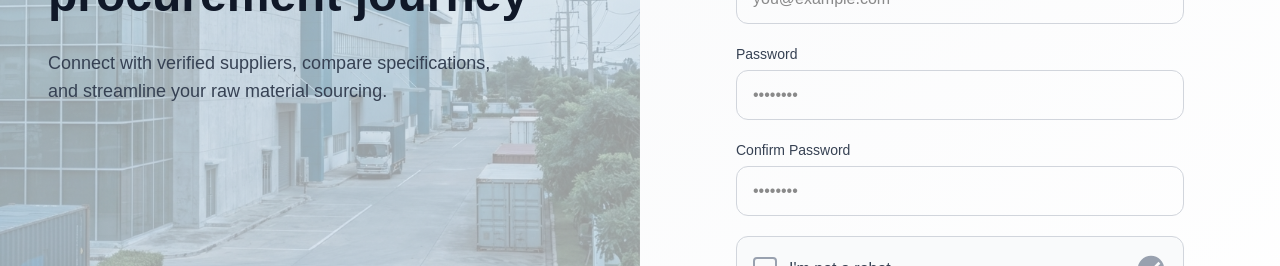
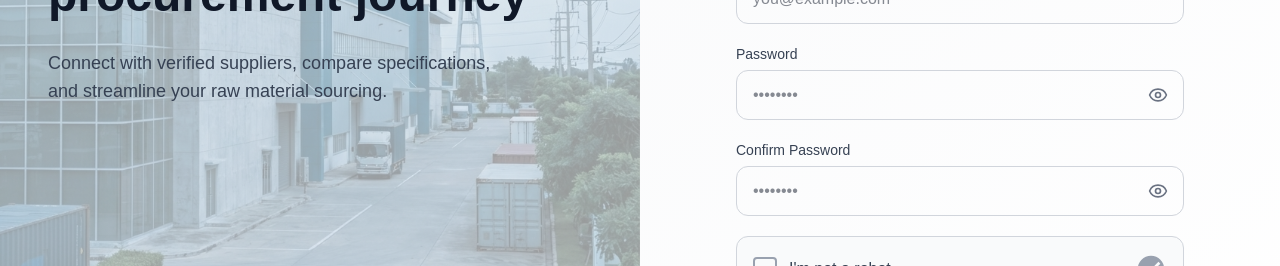
Before and after one commit to SupplAI-Organization/buyers-dashboard, a Next.js app: page /login in a window 1280 px wide. Both pictures are taken after a click on the button "Sign Up". Shown: the part 460-726 px from the top of the page. Built offline with nearby package versions, Linux system fonts and the light colour scheme; no server answers.

Commit message:
Fix text visibility and add password eye toggle

```diff
--- a/app/components/landing-page/HowItWorks.tsx
+++ b/app/components/landing-page/HowItWorks.tsx
@@ -32,7 +32,9 @@ export default function HowItWorks() {
       id="how-it-works"
       className="py-20 max-w-6xl mx-auto px-6 scroll-mt-16"
     >
-      <h2 className="text-2xl font-semibold text-center">How SupplAI Works</h2>
+      <h2 className="text-2xl font-semibold text-center text-gray-900">
+        How SupplAI Works
+      </h2>
 
       <div className="grid grid-cols-2 md:grid-cols-4 gap-5 md:gap-6 mt-12 max-w-4xl mx-auto">
         {landingImages.steps.map((img, i) => (
--- a/app/components/login/LoginForm.tsx
+++ b/app/components/login/LoginForm.tsx
@@ -4,7 +4,7 @@ import { supabase } from "@/lib/supabaseClient";
 
 import { useState } from "react";
 import Link from "next/link";
-
+import { Eye, EyeOff } from "lucide-react";
 
 export default function LoginForm() {
   const router = useRouter();
@@ -15,6 +15,8 @@ export default function LoginForm() {
   const [isNotRobot, setIsNotRobot] = useState(false);
   const [isGoogleLoading, setIsGoogleLoading] = useState(false);
   const [isSubmitting, setIsSubmitting] = useState(false);
+  const [showPassword, setShowPassword] = useState(false);
+  const [showConfirmPassword, setShowConfirmPassword] = useState(false);
 
   const handleSubmit = async (e: React.FormEvent) => {
     e.preventDefault();
@@ -43,8 +45,7 @@ export default function LoginForm() {
 
       // SUCCESS
       console.log("Logged in successfully");
-    router.push("/dashboard")
-
+      router.push("/dashboard");
     }
 
     // SIGN UP
@@ -76,7 +77,7 @@ const handleGoogleSignIn = async () => {
     setIsGoogleLoading(true);
 
     // Small delay to allow UI to update before the redirect
-  await new Promise(resolve => setTimeout(resolve, 50));
+    await new Promise((resolve) => setTimeout(resolve, 50));
 
     try {
       const { error } = await supabase.auth.signInWithOAuth({
@@ -96,8 +97,6 @@ const handleGoogleSignIn = async () => {
       alert("Failed to connect to Google. Please try again.");
     }
   };
-
-
 
   return (
     <div className="min-h-screen bg-gradient-to-br from-[#F6F7F9] to-white flex">
@@ -203,11 +202,29 @@ const handleGoogleSignIn = async () => {
             >
               {isGoogleLoading ? (
                 <>
-                  <svg className="animate-spin h-5 w-5 text-gray-500" xmlns="http://www.w3.org/2000/svg" fill="none" viewBox="0 0 24 24">
-                    <circle className="opacity-25" cx="12" cy="12" r="10" stroke="currentColor" strokeWidth="4"></circle>
-                    <path className="opacity-75" fill="currentColor" d="M4 12a8 8 0 018-8V0C5.373 0 0 5.373 0 12h4zm2 5.291A7.962 7.962 0 014 12H0c0 3.042 1.135 5.824 3 7.938l3-2.647z"></path>
+                  <svg
+                    className="animate-spin h-5 w-5 text-gray-500"
+                    xmlns="http://www.w3.org/2000/svg"
+                    fill="none"
+                    viewBox="0 0 24 24"
+                  >
+                    <circle
+                      className="opacity-25"
+                      cx="12"
+                      cy="12"
+                      r="10"
+                      stroke="currentColor"
+                      strokeWidth="4"
+                    ></circle>
+                    <path
+                      className="opacity-75"
+                      fill="currentColor"
+                      d="M4 12a8 8 0 018-8V0C5.373 0 0 5.373 0 12h4zm2 5.291A7.962 7.962 0 014 12H0c0 3.042 1.135 5.824 3 7.938l3-2.647z"
+                    ></path>
                   </svg>
-                  <span className="text-gray-700 font-medium">Connecting to Google...</span>
+                  <span className="text-gray-700 font-medium">
+                    Connecting to Google...
+                  </span>
                 </>
               ) : (
                 <>
@@ -280,7 +297,7 @@ const handleGoogleSignIn = async () => {
                 onChange={(e) => setEmail(e.target.value)}
                 placeholder="you@example.com"
                 required
-                className="w-full px-4 py-3 border border-gray-300 rounded-xl focus:ring-2 focus:ring-[#EA7B7B] focus:border-transparent outline-none transition-all"
+                className="w-full px-4 py-3 border border-gray-300 rounded-xl focus:ring-2 focus:ring-[#EA7B7B] focus:border-transparent outline-none transition-all text-gray-900"
               />
             </div>
 
@@ -291,15 +308,24 @@ const handleGoogleSignIn = async () => {
               >
                 Password
               </label>
+              <div className="relative">
                 <input
                   id="password"
-                type="password"
+                  type={showPassword ? "text" : "password"}
                   value={password}
                   onChange={(e) => setPassword(e.target.value)}
                   placeholder="••••••••"
                   required
-                className="w-full px-4 py-3 border border-gray-300 rounded-xl focus:ring-2 focus:ring-[#EA7B7B] focus:border-transparent outline-none transition-all"
+                  className="w-full px-4 py-3 pr-12 border border-gray-300 rounded-xl focus:ring-2 focus:ring-[#EA7B7B] focus:border-transparent outline-none transition-all text-gray-900"
                 />
+                <button
+                  type="button"
+                  onClick={() => setShowPassword(!showPassword)}
+                  className="absolute right-4 top-1/2 -translate-y-1/2 text-gray-500 hover:text-gray-700"
+                >
+                  {showPassword ? <EyeOff size={20} /> : <Eye size={20} />}
+                </button>
+              </div>
             </div>
 
             {!isLogin && (
@@ -310,15 +336,28 @@ const handleGoogleSignIn = async () => {
                 >
                   Confirm Password
                 </label>
+                <div className="relative">
                   <input
                     id="confirmPassword"
-                  type="password"
+                    type={showConfirmPassword ? "text" : "password"}
                     value={confirmPassword}
                     onChange={(e) => setConfirmPassword(e.target.value)}
                     placeholder="••••••••"
                     required
-                  className="w-full px-4 py-3 border border-gray-300 rounded-xl focus:ring-2 focus:ring-[#EA7B7B] focus:border-transparent outline-none transition-all"
+                    className="w-full px-4 py-3 pr-12 border border-gray-300 rounded-xl focus:ring-2 focus:ring-[#EA7B7B] focus:border-transparent outline-none transition-all text-gray-900"
                   />
+                  <button
+                    type="button"
+                    onClick={() => setShowConfirmPassword(!showConfirmPassword)}
+                    className="absolute right-4 top-1/2 -translate-y-1/2 text-gray-500 hover:text-gray-700"
+                  >
+                    {showConfirmPassword ? (
+                      <EyeOff size={20} />
+                    ) : (
+                      <Eye size={20} />
+                    )}
+                  </button>
+                </div>
               </div>
             )}
 
--- a/package.json
+++ b/package.json
@@ -9,7 +9,8 @@
     "lint": "eslint"
   },
   "dependencies": {
-    "@supabase/supabase-js": "^2.94.0",
+    "@supabase/supabase-js": "^2.95.3",
+    "lucide-react": "^0.563.0",
     "next": "16.1.5",
     "react": "19.2.3",
     "react-dom": "19.2.3"
```
Also changed, not shown: 2 other files (tests, documents, lock files or other folders). Lines whose indentation alone changed are shown as unchanged.
